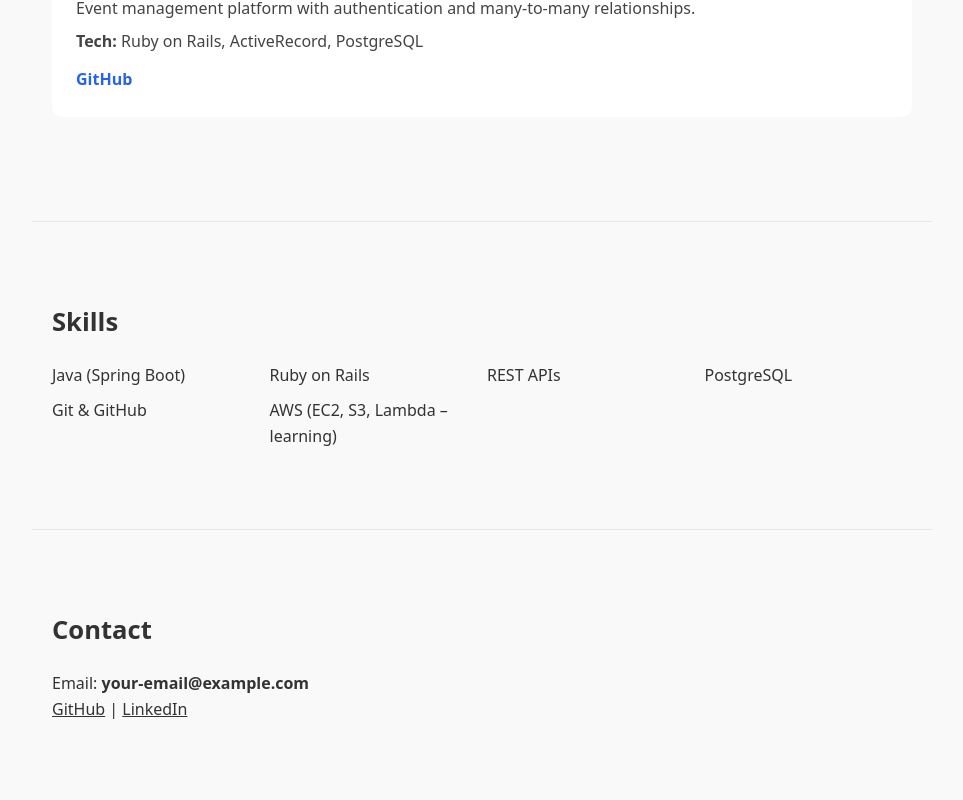
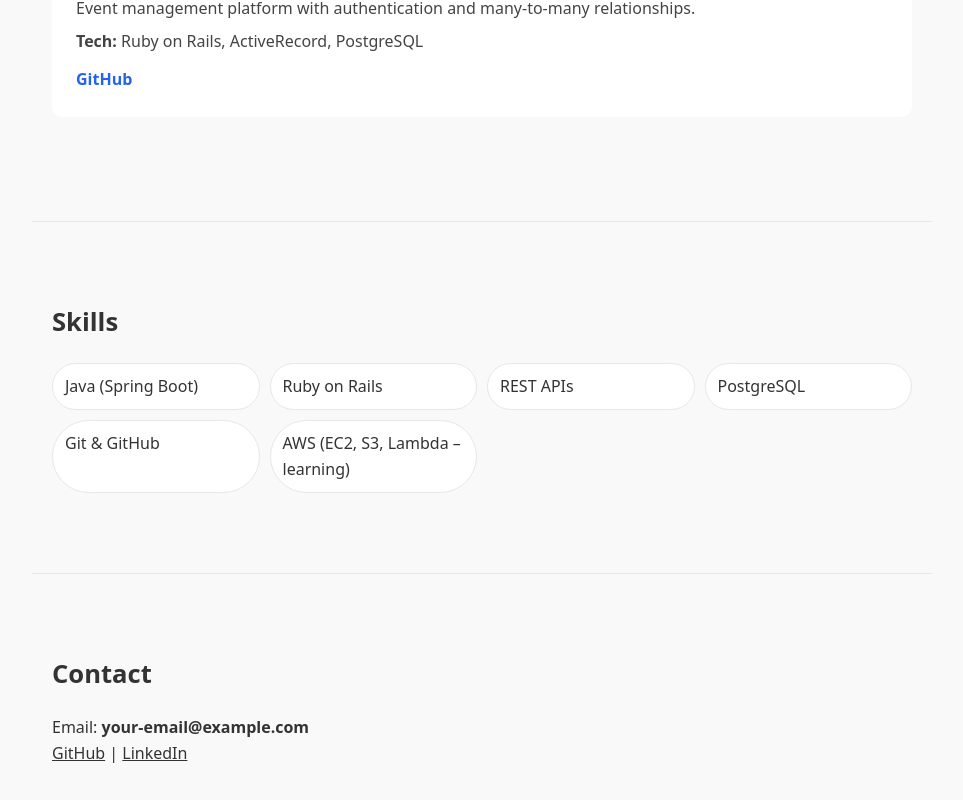
Before and after one commit to NkanyisoMz/Portfolio, a React (Vite) app: page / in a window 1280 px wide. Shown: the part 1170-1970 px from the top of the page, without its empty margins (158-1121 px from the left). Built offline with nearby package versions, Linux system fonts and the light colour scheme.

Commit message:
Add premium look on skills

```diff
--- a/src/App.css
+++ b/src/App.css
@@ -134,6 +134,14 @@ p {
   gap: 10px;
 }
 
+.skills-list li {
+  background: #fff;
+  border: 1px solid #e5e7eb;
+  padding: 10px 12px;
+  border-radius: 999px;
+}
+
+
 a {
   color: inherit;
 }
```
